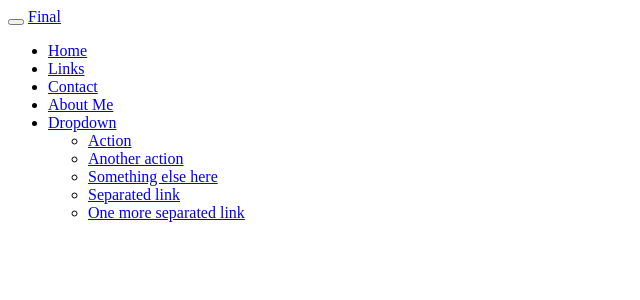
After one commit to anthonybjturner/Fall2013-WProgramming, a PHP site: page /_nav.php in a window 1280 px wide. The commit adds this page. Shown: the top 300 px of the page, without its empty margins (0-640 px from the left). Run offline with PHP 8.4, Linux system fonts and the light colour scheme.

Commit message:
Adjustments to final

```diff
--- /dev/null
+++ b/2013/Final/_nav.php
@@ -0,0 +1,81 @@
+<?
+	$pages = array(
+
+		'home'=> array(
+			'url' => 'index.php',
+			'section' => 'home',
+			'title' => 'Home'
+		),
+
+		'links'=> array(
+			'url' =>'links.php',
+			'section' => 'links',
+			'title' => 'Links'
+		),
+
+		'contact'=> array(
+			'url' =>'contact.php',
+			'section' => 'contact',
+			'title' => 'Contact'
+		),
+
+		'about'=> array(
+			'url' =>'about.php',
+			'section' => 'about',
+			'title' => 'About Me'
+		)
+
+	);
+
+?>
+
+
+    <div class="navbar navbar-inverse navbar-fixed-top" role="navigation">
+
+    	<div class="container">
+
+
+   			 <div class="navbar-header">
+				<button class="navbar-toggle" type="button" data-toggle="collapse" data-target=".nav-c">
+					<span class="icon-bar"></span>
+					<span class="icon-bar"></span>
+					<span class="icon-bar"></span>
+				</button>
+				<a class="navbar-brand" href="#">Final</a>
+
+			</div>
+
+			<div class="collapse navbar-collapse nav-c">
+
+				<ul class="nav navbar-nav">
+
+					<!-- Get each key and value pair in the $pages array , dynamically generates a list of links-->
+					<? foreach($pages as $name => $data): ?>
+
+						<li class=" <?=$data['section']?> ">
+
+							<a href=" <?=$data['url']?> ">
+								<?=$data['title'] ?>
+							</a>
+						</li>
+
+					<? endforeach; ?>
+
+					<li class="dropdown">
+		      			  <a href="#" class="dropdown-toggle" data-toggle="dropdown">Dropdown <b class="caret"></b></a>
+		      			  <ul class="dropdown-menu">
+		          			<li><a href="#">Action</a></li>
+		          			<li><a href="#">Another action</a></li>
+		          			<li><a href="#">Something else here</a></li>
+		          			<li><a href="#">Separated link</a></li>
+		          			<li><a href="#">One more separated link</a></li>
+		        		</ul>
+		      		</li>
+				</ul>
+
+			</div>
+
+		</div>
+
+	</div>
+	<!-- End navbar-->
```
Also changed, not shown: 2013/Final/index.php (+17 -33 lines).
